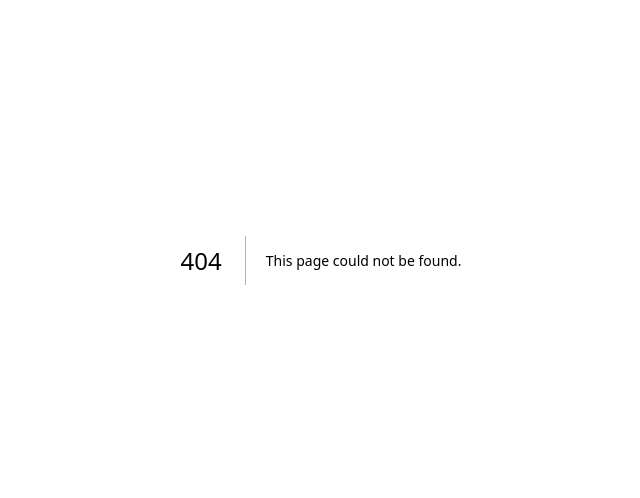
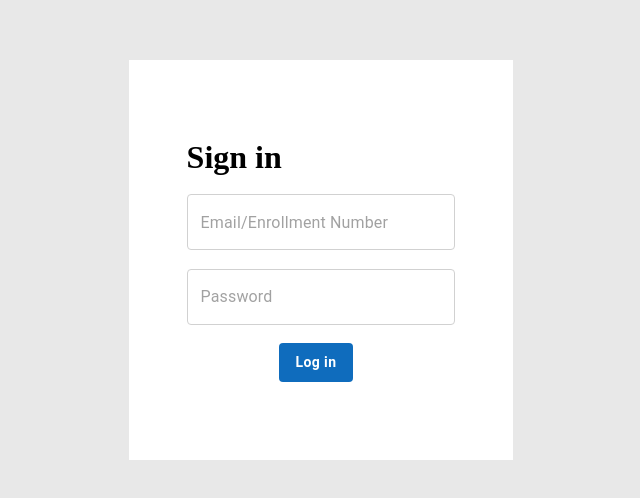
Before and after one commit to aniimessh/opju-exam-portal-fe, a Next.js app: page /login in a window 1280 px wide. Before the commit this address had no page. Shown: the part 140-638 px from the top of the page, without its empty margins (319-959 px from the left). Built offline with nearby package versions, Linux system fonts and the light colour scheme.

Commit message:
login page developed

```diff
--- /dev/null
+++ b/pages/login.js
@@ -0,0 +1,33 @@
+import { OpButton } from "@/atoms";
+import OpTextField from "@/atoms/TextField";
+
+const login = () => {
+  function handleLog() {
+    console.log("hello");
+  }
+  return (
+    <div className="wrapper">
+      <div className="container">
+        <div className="main-container">
+            <h1>Sign in</h1>
+            <OpTextField
+              label="Email/Enrollment Number"
+              variant="outlined"
+              event={handleLog}
+            />
+            <OpTextField
+              label="Password"
+              variant="outlined"
+              event={handleLog}
+            />
+          <div className="button-container">
+            <OpButton variant="contained" mright="10px" event={handleLog()}>
+              Log in
+            </OpButton>
+          </div>
+        </div>
+      </div>
+    </div>
+  );
+};
+export default login;
--- a/styles/globals.css
+++ b/styles/globals.css
@@ -2,8 +2,38 @@
   --brand-background: #0F6CBD;
 }
 
-body {
+* {
   margin: 0;
   padding: 0;
   box-sizing: border-box;
 }
+
+.wrapper{
+  width: 100vw;
+  height: 100vh;
+  display: flex;
+  align-items: center;
+  justify-content: center;
+  background-color: #E4E4E4D4;
+}
+
+.container{
+  display: flex;
+  align-items: center;
+  justify-content: center;
+  height: 50%;
+  width: 30%;
+  background-color: white;
+}
+
+.main-container{
+  display: flex;
+  flex-direction: column;
+  justify-content: space-evenly;
+  height: 70%;
+  width: 70%;
+}
+
+.button-container{
+  text-align: center;
+}
```
